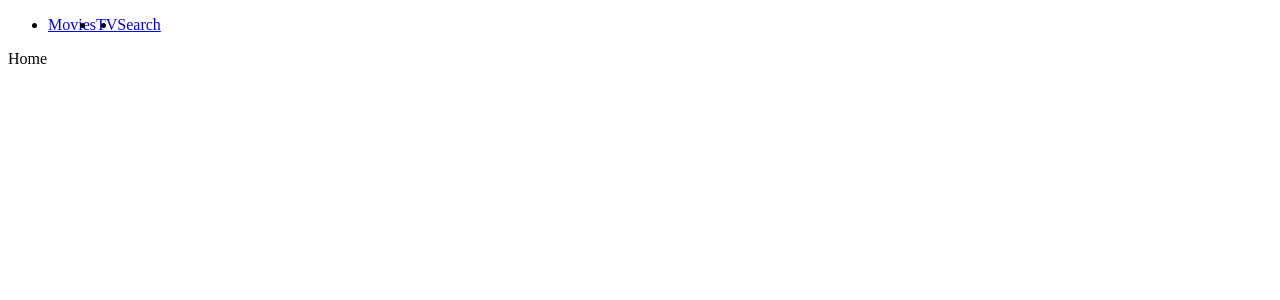
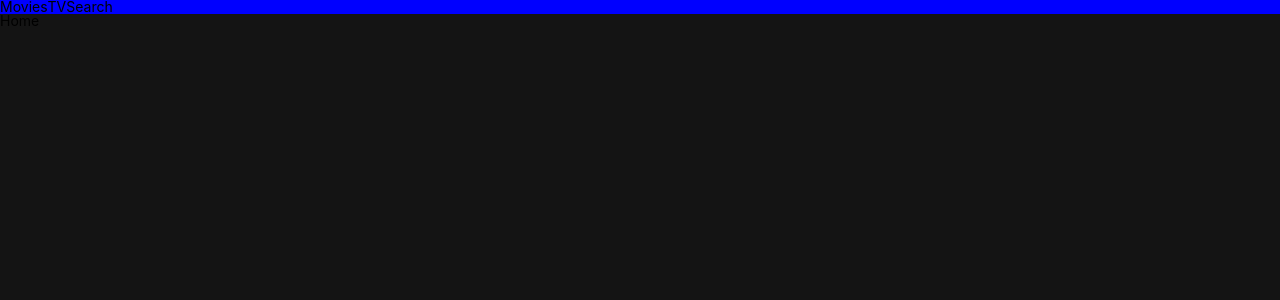
Before and after one commit to jtea7/nomflix, a React (Create React App) app: page / in a window 1280 px wide. Shown: the top 300 px of the page. Built offline with nearby package versions, Linux system fonts and the light colour scheme.

Commit message:
Global Style 적용 (Reset CSS)

```diff
--- a/package.json
+++ b/package.json
@@ -11,6 +11,7 @@
     "react-router-dom": "^5.2.0",
     "react-scripts": "4.0.1",
     "styled-components": "^5.2.1",
+    "styled-reset": "^4.3.4",
     "web-vitals": "^0.2.4"
   },
   "scripts": {
--- a/src/Components/App.js
+++ b/src/Components/App.js
@@ -1,9 +1,12 @@
-import Router from './Router';
+import globalStyles from './GlobalStyles';
+import Router from 'Components/Router';
+import GlobalStyles from 'Components/GlobalStyles';
 
 function App() {
   return (
     <>
       <Router />
+      <GlobalStyles />
     </>
   );
 }
--- /dev/null
+++ b/src/Components/GlobalStyles.js
@@ -0,0 +1,20 @@
+import { createGlobalStyle } from 'styled-components';
+import reset from 'styled-reset';
+
+const GlobalStyles = createGlobalStyle`
+    ${reset}
+    a {
+        text-decoration: none;
+        color: inherit;
+    }
+    * {
+        box-sizing:border-box;
+    }
+    body {
+        font-family:-apple-system, BlinkMacSystemFont, 'Segoe UI', Roboto, Oxygen, Ubuntu, Cantarell, 'Open Sans', 'Helvetica Neue', sans-serif;
+        font-size:14px;
+        background-color:rgba(20,20,20,1);
+    }
+`;
+
+export default GlobalStyles;
```
Also changed, not shown: 2 other files (tests, documents, lock files or other folders).
